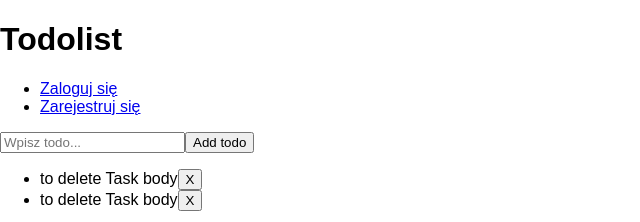
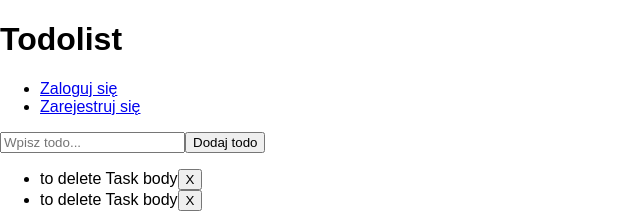
Before and after one commit to damianziobro/tasks, a React (Create React App) app: page / in a window 1280 px wide. Shown: the top 222 px of the page, without its empty margins (0-640 px from the left). Built offline with nearby package versions, Linux system fonts and the light colour scheme.

Commit message:
Merged TodoInput and AddButton in one AddTodo component and updated it

```diff
--- a/package.json
+++ b/package.json
@@ -6,8 +6,10 @@
     "axios": "^0.18.0",
     "react": "^16.3.2",
     "react-dom": "^16.3.2",
+    "react-redux": "^5.0.7",
     "react-router-dom": "^4.2.2",
-    "react-scripts": "1.1.4"
+    "react-scripts": "1.1.4",
+    "redux": "^4.0.0"
   },
   "scripts": {
     "start": "react-scripts start",
--- a/src/components/Todolist/AddButton/AddButton.js
+++ /dev/null
@@ -1,9 +0,0 @@
-import React from 'react';
-
-function AddButton (props) {
-    return (
-        <button onClick={props.addTodoHandler}>Add todo</button>
-    );
-};
-
-export default AddButton;
--- /dev/null
+++ b/src/components/Todolist/AddTodo/AddTodo.js
@@ -0,0 +1,14 @@
+import React from 'react';
+
+function AddTodo (props) {
+    const { submitTodo, value, changeHandler } = props;
+
+    return (
+        <form onSubmit={submitTodo}>
+            <input type="text"  value={value} onChange={changeHandler} placeholder="Wpisz todo..." />
+            <input type="submit" value="Dodaj todo" />
+        </form>
+    );
+};
+
+export default AddTodo;
--- a/src/components/Todolist/TodoInput/TodoInput.js
+++ /dev/null
@@ -1,9 +0,0 @@
-import React from 'react';
-
-function TodoInput (props) {
-    return (
-        <input type="text"  placeholder="Wpisz todo..." />
-    );
-};
-
-export default TodoInput;
--- a/src/containers/Todolist/Todolist.js
+++ b/src/containers/Todolist/Todolist.js
@@ -1,7 +1,6 @@
 import React, {Component} from 'react';
 
-import TodoInput from '../../components/Todolist/TodoInput/TodoInput';
-import AddButton from '../../components/Todolist/AddButton/AddButton';
+import AddTodo from '../../components/Todolist/AddTodo/AddTodo';
 import TodolistComponent from '../../components/Todolist/Todolist';
 
 class Todolist extends Component {
@@ -21,16 +20,32 @@ class Todolist extends Component {
                 "created_at": "2018-04-11",
                 "created_at_humans": "6 seconds ago"
             }
+        ],
+        todoInputValue: ''
+    }
 
-        ]
+    submitTodo = (event) => {
+        const { todoInputValue } = this.state;
+
+        event.preventDefault();
+        if (todoInputValue) {
+            //dispatch add todo
+            console.log(todoInputValue);
+            this.setState({todoInputValue: ''});
+        }
+    }
+
+    changeHandler = (event) => {
+        this.setState({todoInputValue: event.target.value});
     }
 
     render () {
+        const { todoInputValue, todos } = this.state;
+
         return (
             <div>
-                <TodoInput />
-                <AddButton />
-                <TodolistComponent todos={this.state.todos} />
+                <AddTodo value={todoInputValue} changeHandler={this.changeHandler} submitTodo={this.submitTodo}/>
+                <TodolistComponent todos={todos} />
             </div>
         );
     }
```
Also changed, not shown: src/components/Todolist/AddTodo/AddTodo.css (added), src/components/Todolist/TodoInput/TodoInput.css (deleted), 1 other file (tests, documents, lock files or other folders).
